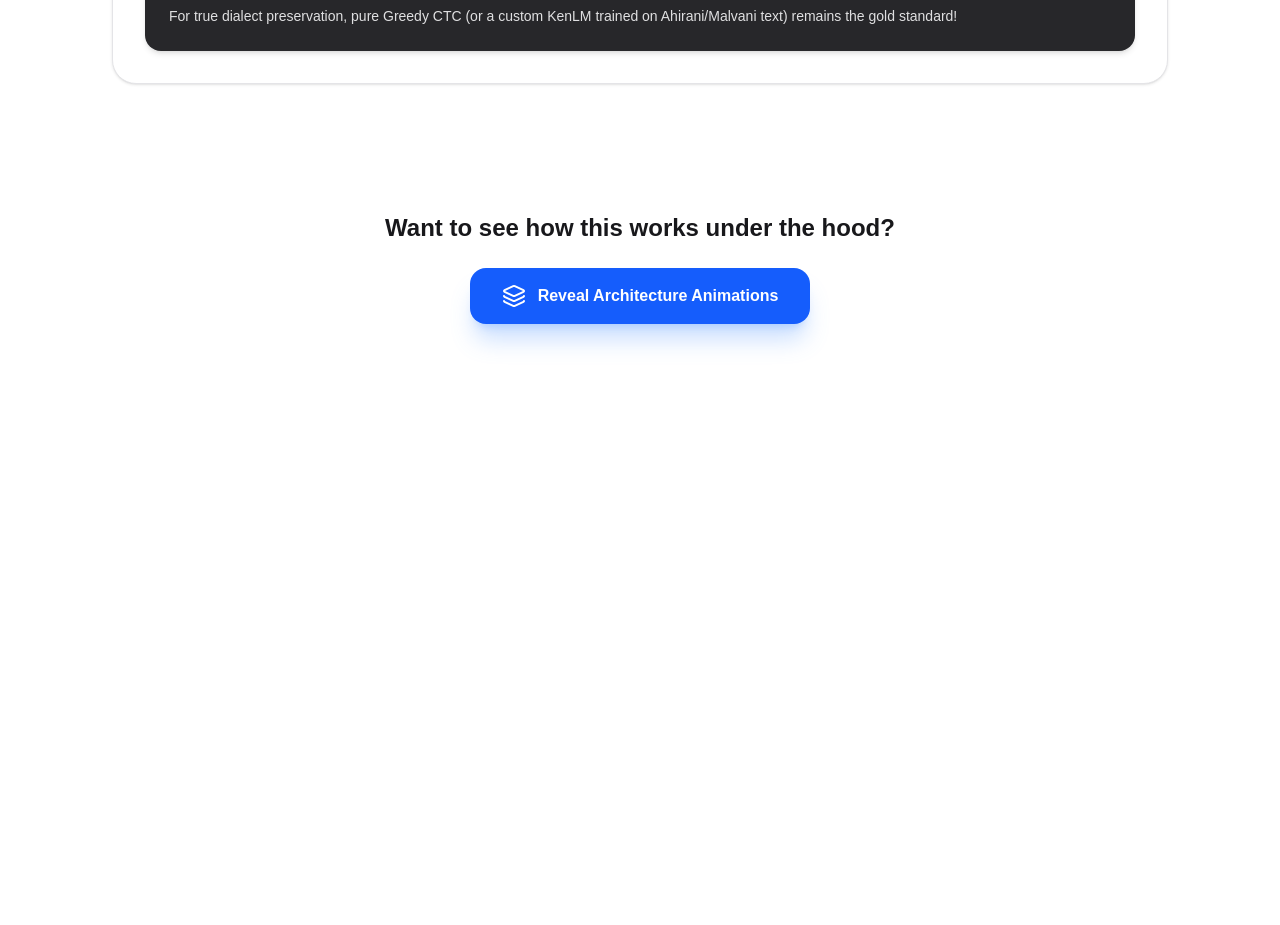
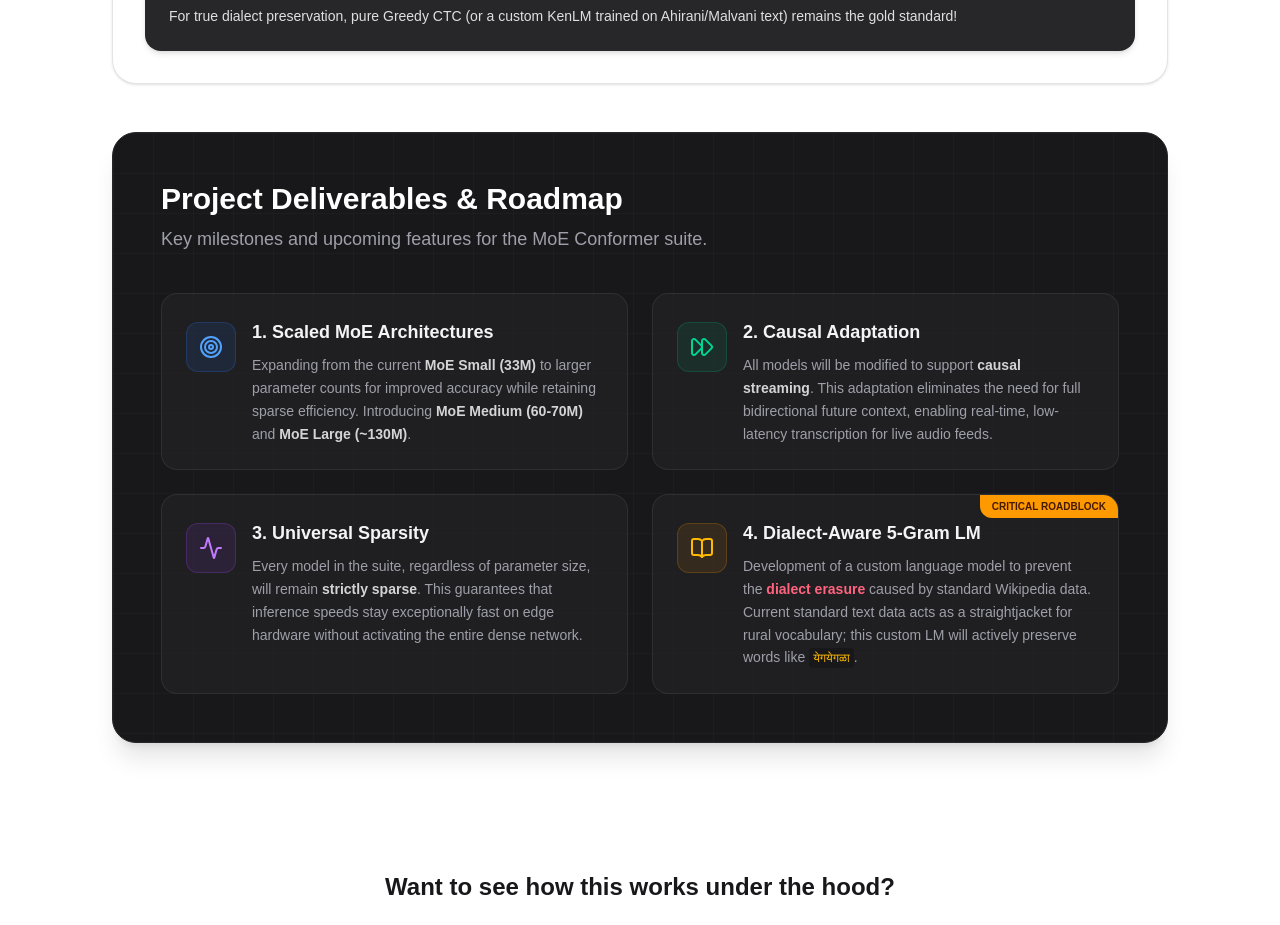
Before and after one commit to rimraf-adi/inference-dashboard, a Next.js app: page / in a window 1280 px wide. Shown: the part 7560-8485 px from the top of the page. Before the commit the page ends 8076 px from the top, so only its background shows below. Built offline with nearby package versions, Linux system fonts and the light colour scheme.

Commit message:
feat: add project deliverables section to homepage

```diff
--- /dev/null
+++ b/app/components/Deliverables.tsx
@@ -0,0 +1,72 @@
+import React from 'react';
+import { Target, FastForward, Activity, BookOpen } from 'lucide-react';
+
+export function Deliverables() {
+  return (
+    <div className="w-full bg-zinc-900 border border-zinc-800 rounded-3xl p-8 md:p-12 shadow-xl mt-12 relative overflow-hidden">
+      <div className="absolute inset-0 bg-[linear-gradient(rgba(255,255,255,0.02)_1px,transparent_1px),linear-gradient(90deg,rgba(255,255,255,0.02)_1px,transparent_1px)] bg-[size:40px_40px]" />
+
+      <div className="relative z-10">
+        <h2 className="text-3xl font-bold text-white mb-2">Project Deliverables & Roadmap</h2>
+        <p className="text-zinc-400 mb-10 text-lg">Key milestones and upcoming features for the MoE Conformer suite.</p>
+
+        <div className="grid grid-cols-1 md:grid-cols-2 gap-6">
+
+          {/* Deliverable 1 */}
+          <div className="bg-zinc-800/50 border border-zinc-700/50 p-6 rounded-2xl flex gap-4 transition-all hover:bg-zinc-800">
+            <div className="mt-1 bg-blue-500/10 p-3 rounded-xl border border-blue-500/20 h-fit">
+              <Target className="w-6 h-6 text-blue-400" />
+            </div>
+            <div>
+              <h3 className="text-lg font-bold text-zinc-100 mb-2">1. Scaled MoE Architectures</h3>
+              <p className="text-zinc-400 leading-relaxed text-sm">
+                Expanding from the current <strong className="text-zinc-300">MoE Small (33M)</strong> to larger parameter counts for improved accuracy while retaining sparse efficiency. Introducing <strong className="text-zinc-300">MoE Medium (60-70M)</strong> and <strong className="text-zinc-300">MoE Large (~130M)</strong>.
+              </p>
+            </div>
+          </div>
+
+          {/* Deliverable 2 */}
+          <div className="bg-zinc-800/50 border border-zinc-700/50 p-6 rounded-2xl flex gap-4 transition-all hover:bg-zinc-800">
+            <div className="mt-1 bg-emerald-500/10 p-3 rounded-xl border border-emerald-500/20 h-fit">
+              <FastForward className="w-6 h-6 text-emerald-400" />
+            </div>
+            <div>
+              <h3 className="text-lg font-bold text-zinc-100 mb-2">2. Causal Adaptation</h3>
+              <p className="text-zinc-400 leading-relaxed text-sm">
+                All models will be modified to support <strong className="text-zinc-300">causal streaming</strong>. This adaptation eliminates the need for full bidirectional future context, enabling real-time, low-latency transcription for live audio feeds.
+              </p>
+            </div>
+          </div>
+
+          {/* Deliverable 3 */}
+          <div className="bg-zinc-800/50 border border-zinc-700/50 p-6 rounded-2xl flex gap-4 transition-all hover:bg-zinc-800">
+            <div className="mt-1 bg-purple-500/10 p-3 rounded-xl border border-purple-500/20 h-fit">
+              <Activity className="w-6 h-6 text-purple-400" />
+            </div>
+            <div>
+              <h3 className="text-lg font-bold text-zinc-100 mb-2">3. Universal Sparsity</h3>
+              <p className="text-zinc-400 leading-relaxed text-sm">
+                Every model in the suite, regardless of parameter size, will remain <strong className="text-zinc-300">strictly sparse</strong>. This guarantees that inference speeds stay exceptionally fast on edge hardware without activating the entire dense network.
+              </p>
+            </div>
+          </div>
+
+          {/* Deliverable 4 */}
+          <div className="bg-zinc-800/50 border border-zinc-700/50 p-6 rounded-2xl flex gap-4 transition-all hover:bg-zinc-800 relative overflow-hidden">
+            <div className="absolute top-0 right-0 bg-amber-500 text-amber-950 text-[10px] font-bold px-3 py-1 rounded-bl-xl z-20">CRITICAL ROADBLOCK</div>
+            <div className="mt-1 bg-amber-500/10 p-3 rounded-xl border border-amber-500/20 h-fit z-10 relative">
+              <BookOpen className="w-6 h-6 text-amber-400" />
+            </div>
+            <div className="z-10 relative">
+              <h3 className="text-lg font-bold text-zinc-100 mb-2">4. Dialect-Aware 5-Gram LM</h3>
+              <p className="text-zinc-400 leading-relaxed text-sm">
+                Development of a custom language model to prevent the <strong className="text-rose-400">dialect erasure</strong> caused by standard Wikipedia data. Current standard text data acts as a straightjacket for rural vocabulary; this custom LM will actively preserve words like <span className="font-mono text-xs bg-zinc-900 px-1 py-0.5 rounded text-amber-400">येगयेगळा</span>.
+              </p>
+            </div>
+          </div>
+
+        </div>
+      </div>
+    </div>
+  );
+}
--- a/app/page.tsx
+++ b/app/page.tsx
@@ -5,6 +5,7 @@ import {
 } from './components/DashboardCharts';
 import { QualitativeAnalysis } from './components/QualitativeAnalysis';
 import { DatasetInsights } from './components/DatasetInsights';
+import { Deliverables } from './components/Deliverables';
 
 export default function Home() {
   return (
@@ -251,6 +252,9 @@ export default function Home() {
           <QualitativeAnalysis />
         </div>
 
+        {/* Row 9: Deliverables / Future Work */}
+        <Deliverables />
+
         {/* Grand Reveal: Architecture Animations */}
         <div className="mt-32 mb-16 flex flex-col items-center justify-center text-center">
           <h2 className="text-2xl font-bold text-zinc-900 mb-6">Want to see how this works under the hood?</h2>
```
